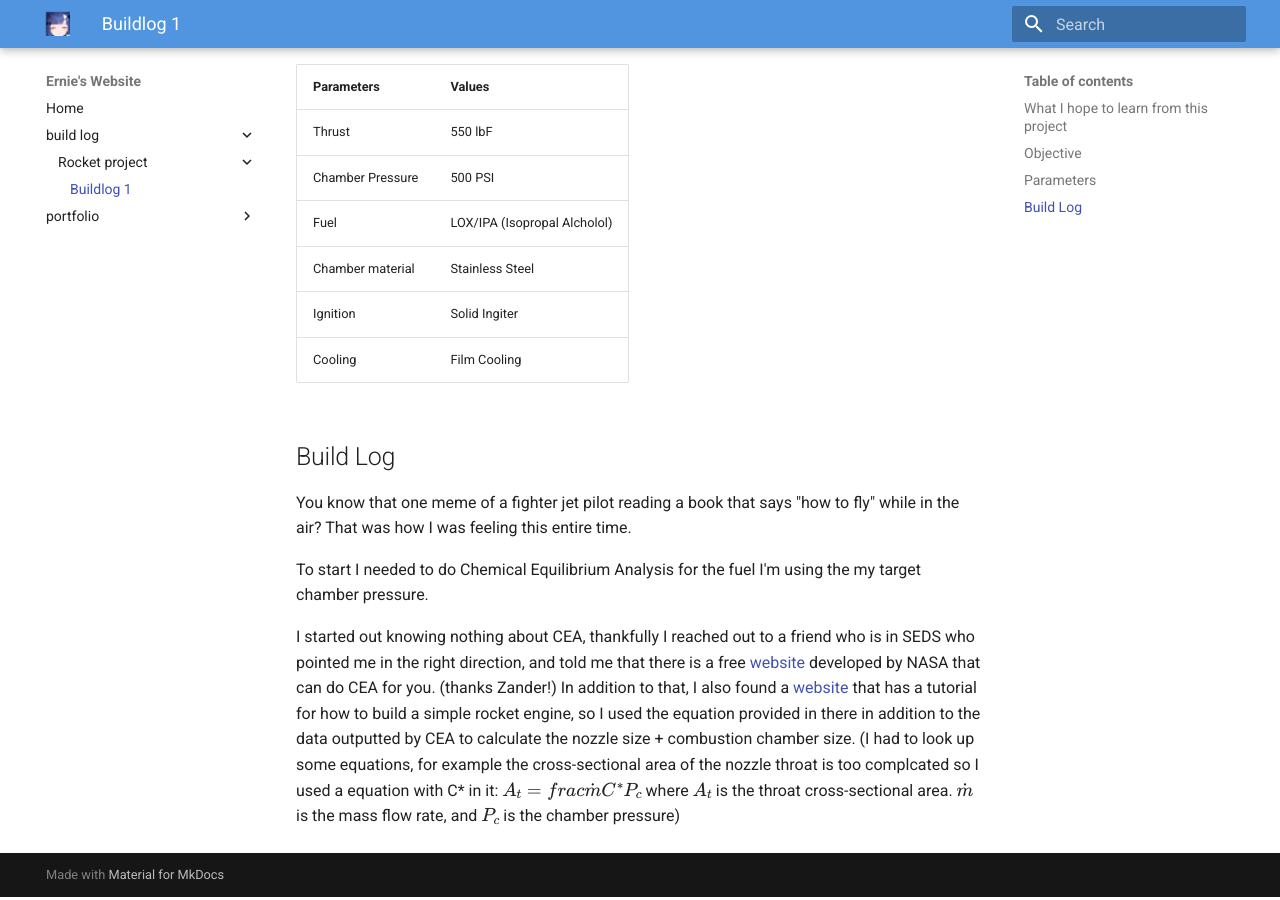
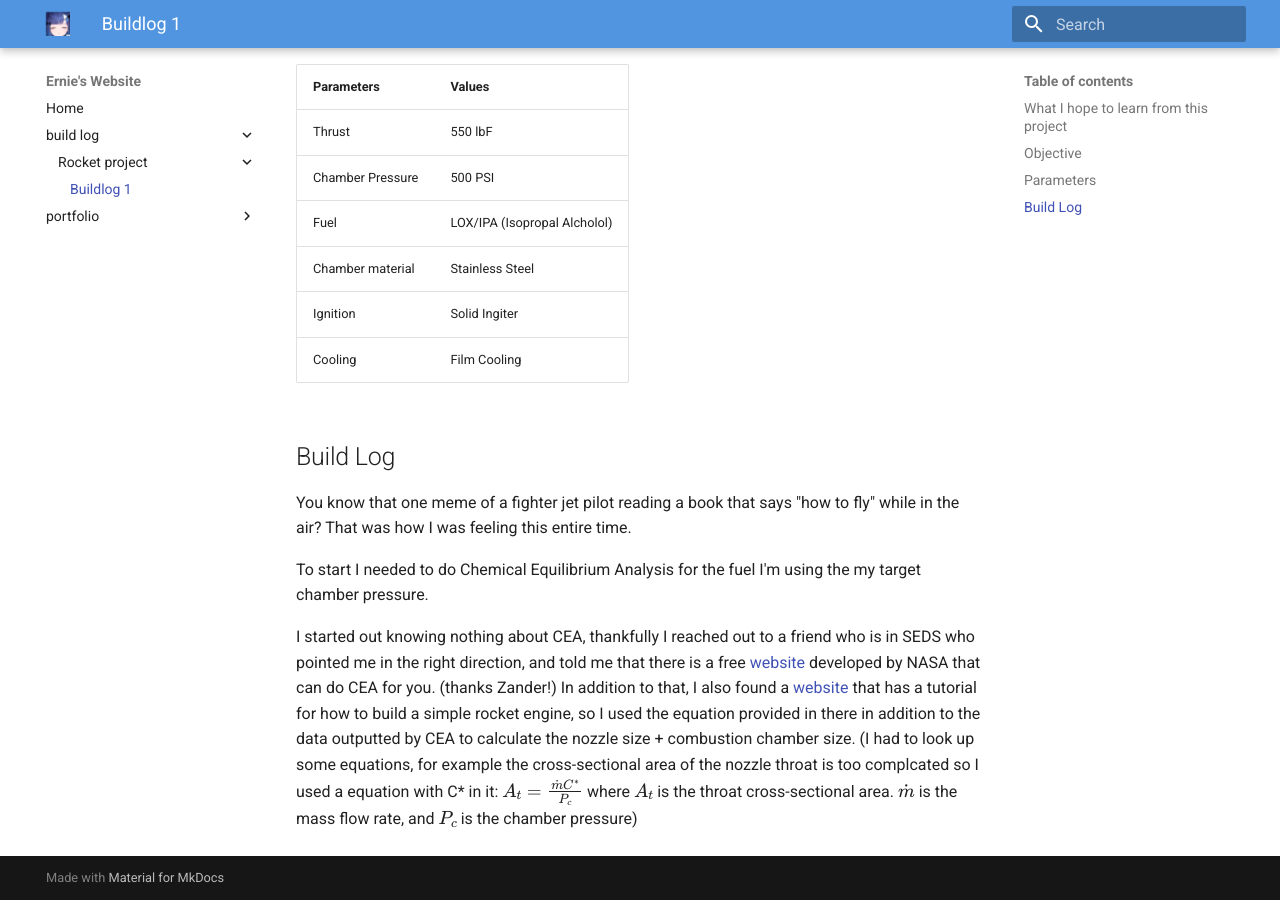
Before and after one commit to Stargazer1011/stargazer1011.github.io, an MkDocs documentation site: the page built from docs/Rocket_buildlog_1.md, in a window 1280 px wide and 900 px high, scrolled down 600 px. Built offline with MkDocs 1.6.1 and Material for MkDocs 9.7.7, drawn with Linux system fonts in a browser that asks for light colours.

Commit message:
latex test2

```diff
--- a/docs/Rocket_buildlog_1.md
+++ b/docs/Rocket_buildlog_1.md
@@ -27,4 +27,4 @@ You know that one meme of a fighter jet pilot reading a book that says "how to f
 To start I needed to do Chemical Equilibrium Analysis for the fuel I'm using the my target chamber pressure.
 
 I started out knowing nothing about CEA, thankfully I reached out to a friend who is in SEDS who pointed me in the right direction, and told me that there is a free [website](https://cearun.grc.nasa.gov/) developed by NASA that can do CEA for you. (thanks Zander!)
-In addition to that, I also found a [website](https://spacha.github.io/How-to-Rocket/) that has a tutorial for how to build a simple rocket engine, so I used the equation provided in there in addition to the data outputted by CEA to calculate the nozzle size + combustion chamber size. (I had to look up some equations, for example the cross-sectional area of the nozzle throat is too complcated so I used a equation with C* in it: $A_t=frac{\dot{m}C^*}{P_c}$ where $A_t$ is the throat cross-sectional area. $\dot{m}$ is the mass flow rate, and ${P_c}$ is the chamber pressure)
+In addition to that, I also found a [website](https://spacha.github.io/How-to-Rocket/) that has a tutorial for how to build a simple rocket engine, so I used the equation provided in there in addition to the data outputted by CEA to calculate the nozzle size + combustion chamber size. (I had to look up some equations, for example the cross-sectional area of the nozzle throat is too complcated so I used a equation with C* in it: $A_t=\frac{\dot{m}C^*}{P_c}$ where $A_t$ is the throat cross-sectional area. $\dot{m}$ is the mass flow rate, and ${P_c}$ is the chamber pressure)
```
